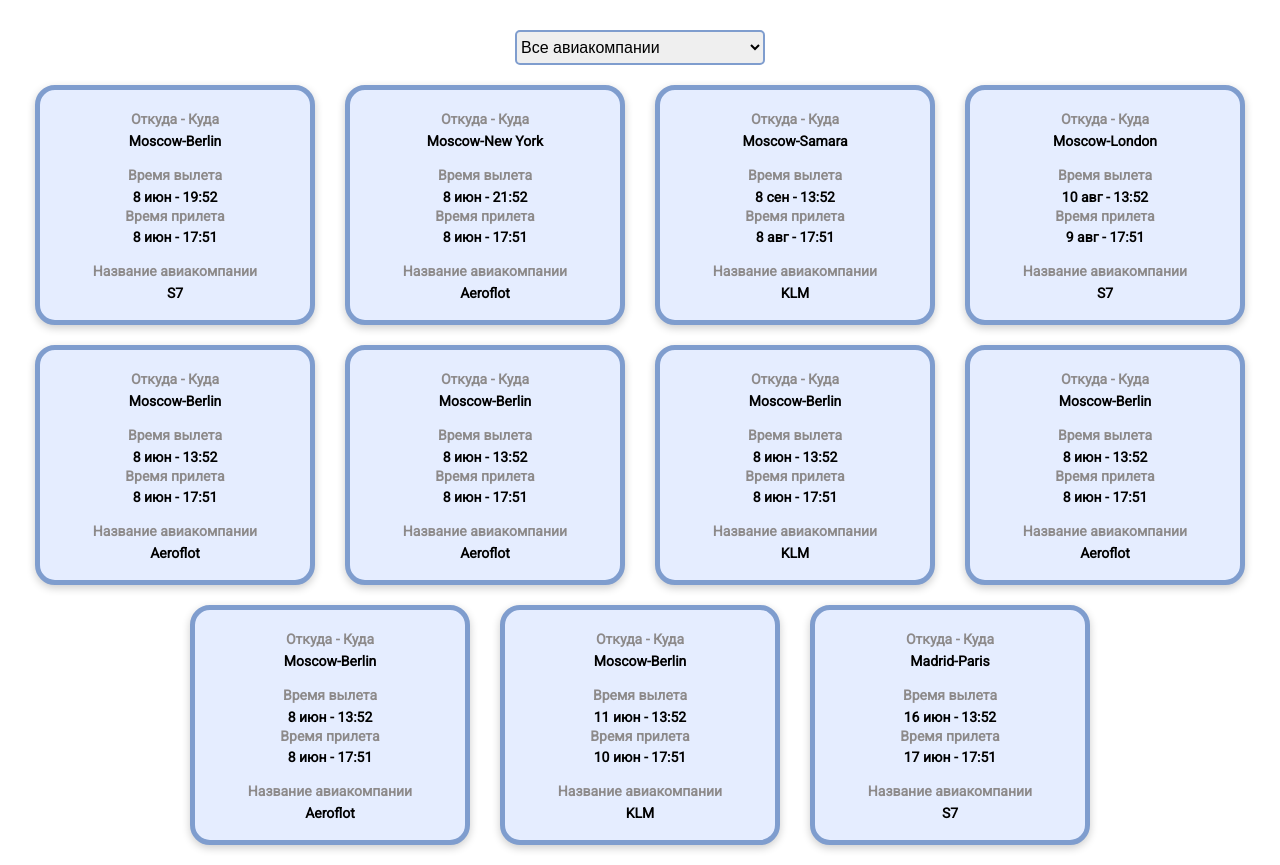
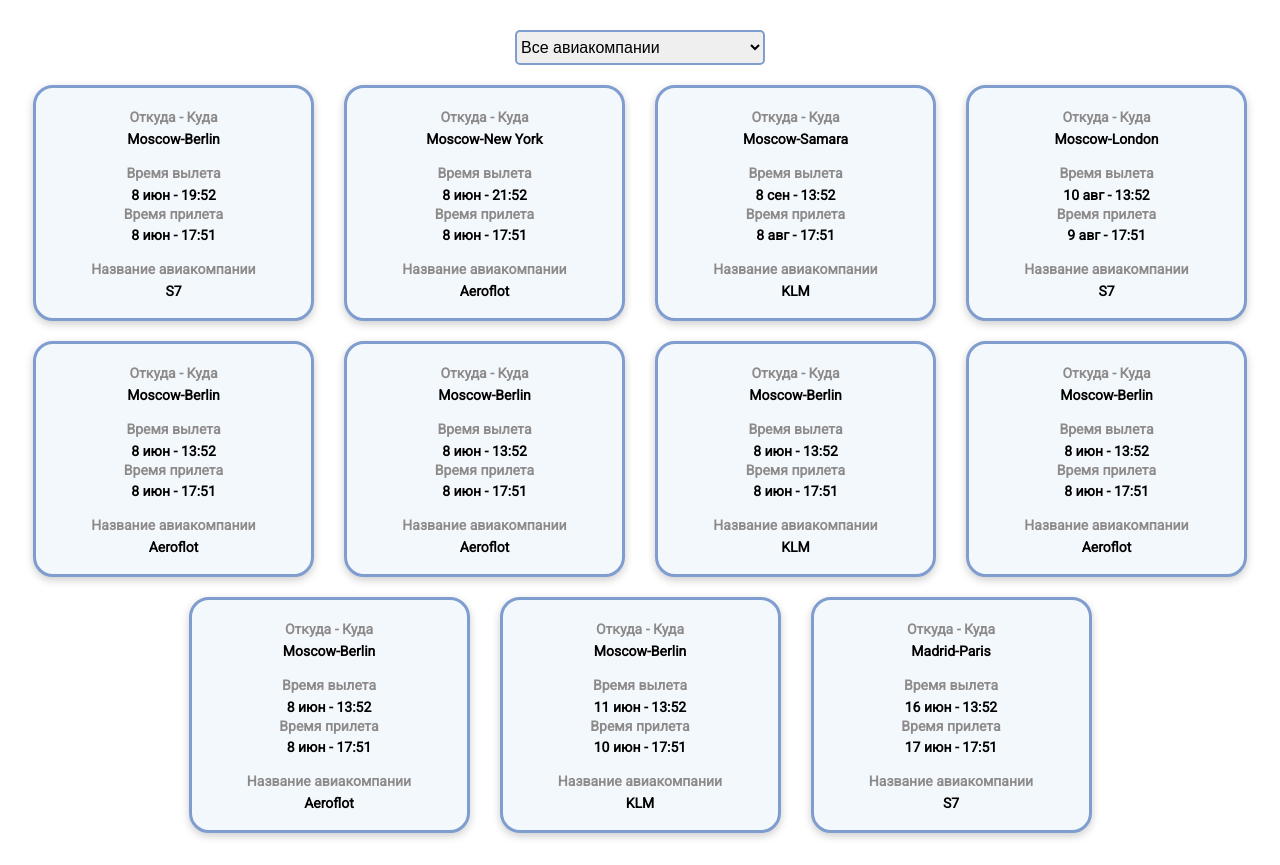
Before and after one commit to eaonufriychuk/widget_onetwotrip, a React app: page / in a window 1280 px wide. Built offline with nearby package versions, Linux system fonts and the light colour scheme; data requests are answered from the project's data file.

Commit message:
initial commit

```diff
--- a/src/components/CardList/CardList.scss
+++ b/src/components/CardList/CardList.scss
@@ -1,5 +1,5 @@
 $fontSize: 14px;
-$width:230px;
+$width:235px;
 .card_list {
   font-size: 0;
   margin: 0 -10px;
@@ -17,9 +17,9 @@
   font-size: $fontSize;
   font-weight: 700;
   line-height: 1.35;
-  border: 5px solid rgb(127, 157, 206);
+  border: 3px solid rgb(127, 157, 206);
   border-radius: 20px;
-  background: #e5edff;
+  background: #f3f8fd;
   text-align: center;
   padding: 20px;
   margin: 0 15px 20px;
```
